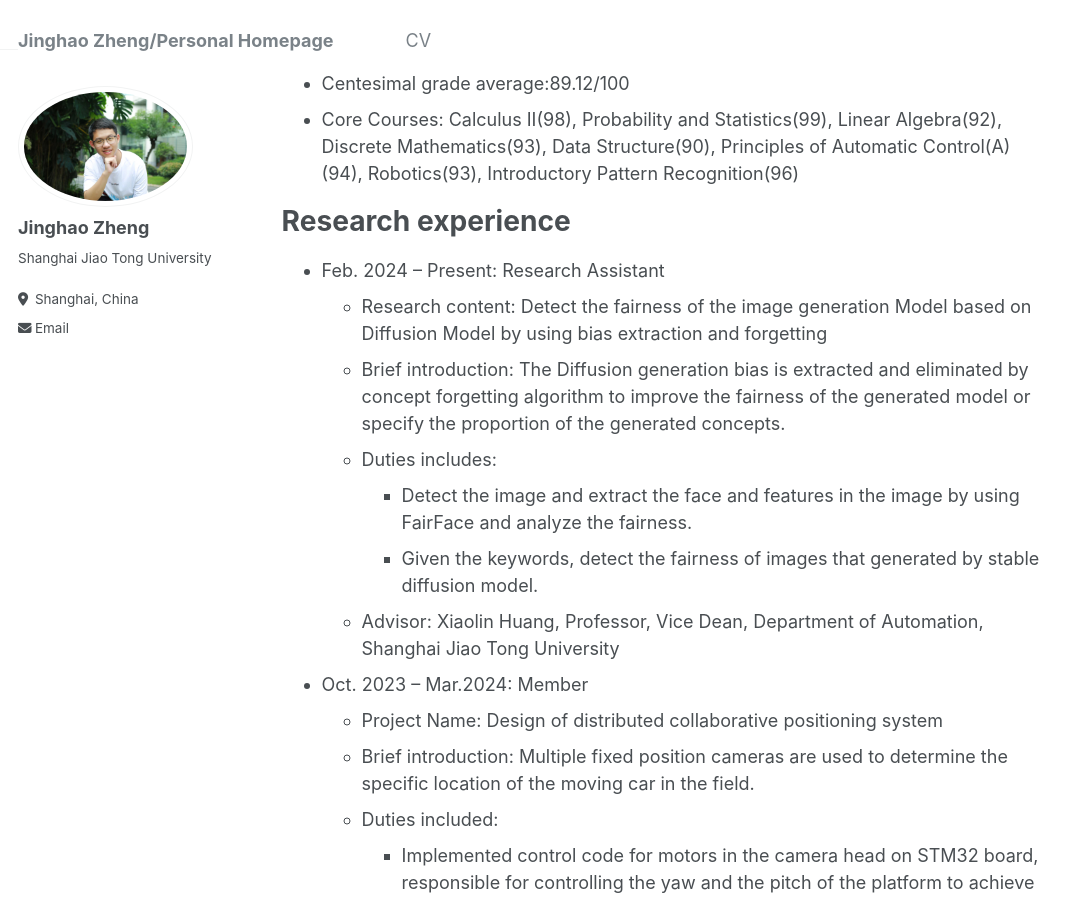
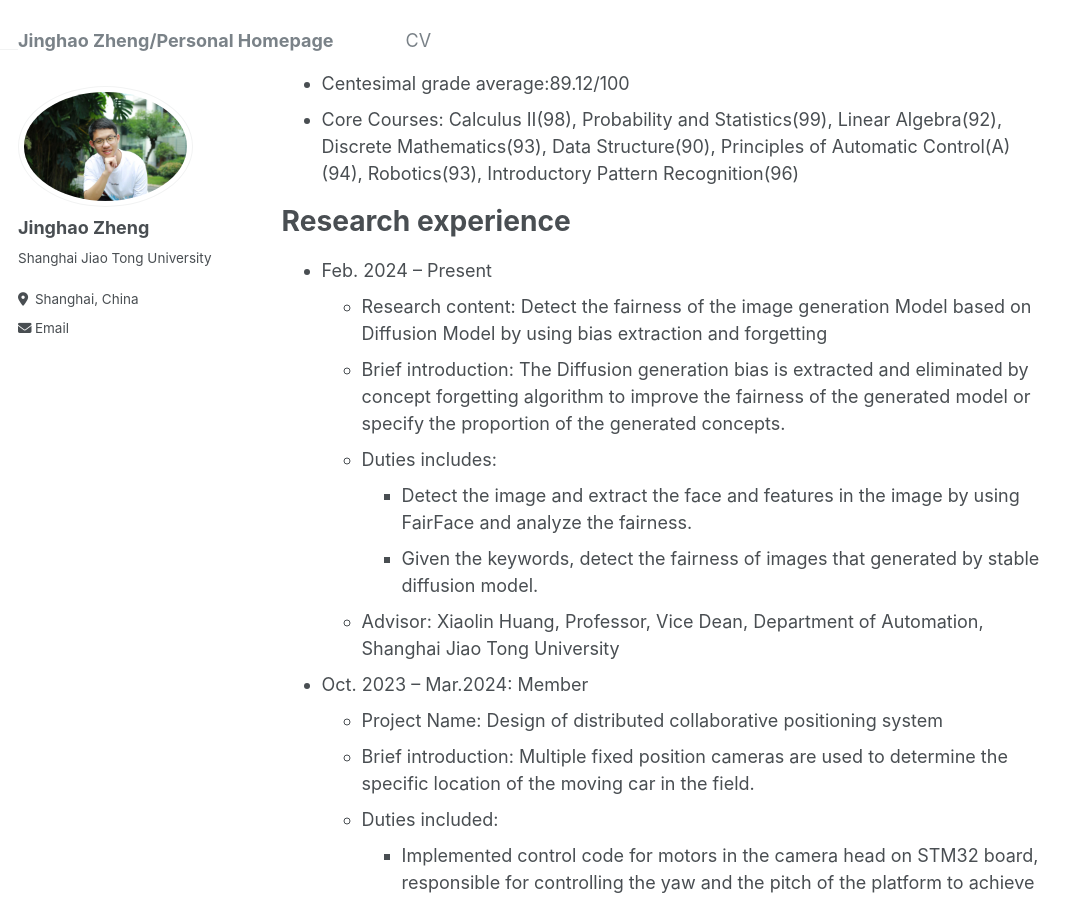
Before and after one commit to JinghaoZheng/JinghaoZheng.github.io, a Jekyll site: the page built from _pages/about.md, in a window 1280 px wide and 900 px high, scrolled down 710 px. Shown: the whole window, without its empty margins (0-1084 px from the left). Built offline with Jekyll 4.4.1, drawn with Linux system fonts in a browser that asks for light colours.

Commit message:
Update about.md

```diff
--- a/_pages/about.md
+++ b/_pages/about.md
@@ -31,7 +31,7 @@ Data Structure(90), Principles of Automatic Control(A)(94), Robotics(93), Introd
 
 Research experience
 ======
-* Feb. 2024 – Present: Research Assistant
+* Feb. 2024 – Present
   * Research content: Detect the fairness of the image generation Model based on Diffusion Model by using bias extraction and forgetting
   * Brief introduction: The Diffusion generation bias is extracted and eliminated by concept forgetting algorithm to improve the fairness of the generated model or specify the proportion of the generated concepts.
   * Duties includes:
```
